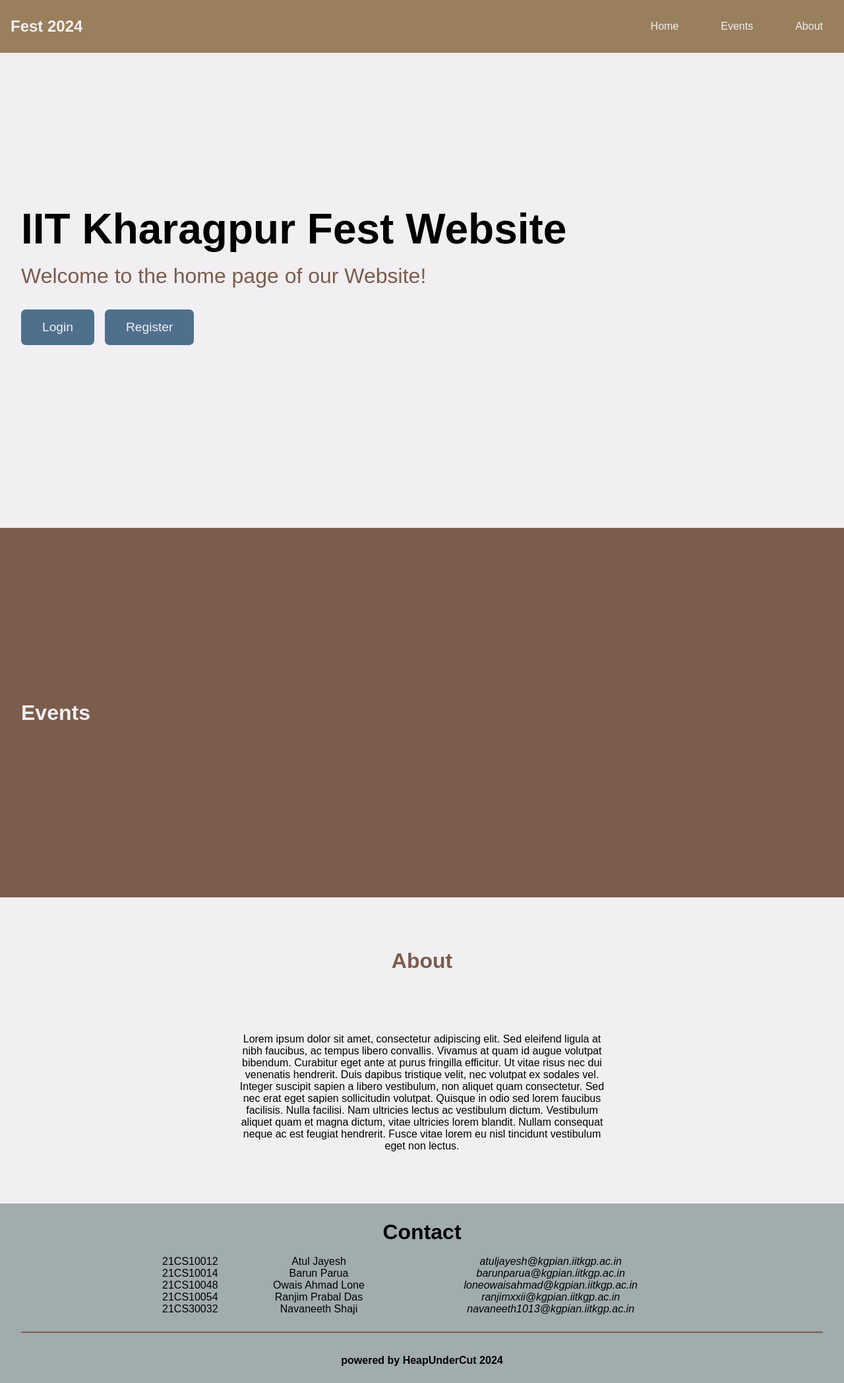
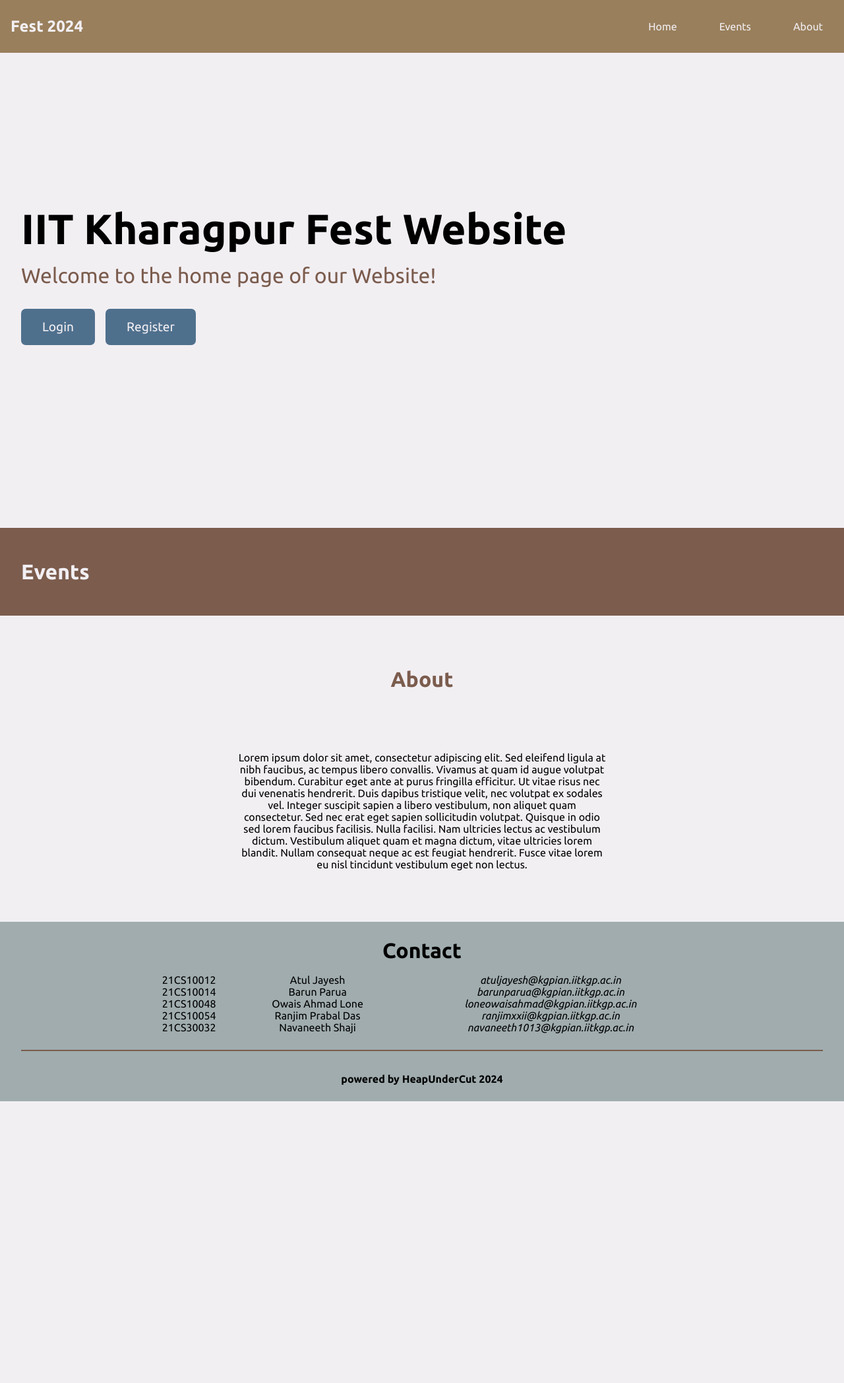
Before and after one commit to Baron105/DBMS-WebApp, a Flask app: page / in a window 1280 px wide. Shown: the whole page at 66% size. After the commit the page ends 1669 px from the top, so only its background shows below. Run offline with Flask 3, Linux system fonts and the light colour scheme; data that the repository does not hold is empty; some libraries are stand-ins or nearby versions.

Commit message:
css changes

```diff
--- a/static/css/styles.css
+++ b/static/css/styles.css
@@ -1,3 +1,5 @@
+@import url('https://fonts.googleapis.com/css2?family=Quicksand:wght@300;400;500;600&family=Ubuntu:ital,wght@0,300;0,400;0,500;0,700;1,300;1,400;1,500;1,700&display=swap');
+
 :root {
     --ls: #F2EFF3;
     --la: #997F5C;
@@ -10,13 +12,12 @@
     margin: 0;
     padding: 0;
     scroll-behavior: smooth;
-    font-family: 'Poppins', sans-serif;
+    font-family: 'Ubuntu', 'Roboto', sans-serif;
 }
 
 html, body {
     background-color: var(--ls);
     font-size: 16px;
-
     box-sizing: border-box;
 }
 
@@ -80,11 +81,10 @@ th, td {
 
 .home-events {
     color: var(--ls);
-    height: 70vh;
     background-color: var(--ds);
     display: flex;
     align-items: center;
-    padding: 0 2rem;
+    padding: 3rem 2rem;
     gap: 10rem;
 }
 
@@ -282,7 +282,6 @@ a {
 .event-card {
     color: #000;
     width: 30rem;
-    height: 80%;
     display: flex;
     flex-direction: column;
     align-items: center;
@@ -292,7 +291,6 @@ a {
     padding: 1rem;
     transition-duration: 1s;
     font-size: 0.8rem;
-    position: relative;
 }
 
 .event-card:hover {
@@ -335,9 +333,9 @@ a {
 }
 
 .event-body {
-    width: 90%;
-    position: absolute;
     bottom: 1rem;
+    width: 100%;
+    margin-top: 1rem;
 }
 
 .event-name {
```
Also changed, not shown: static/js/script.js (+40 -0 lines), templates/index.html (+0 -44 lines).
